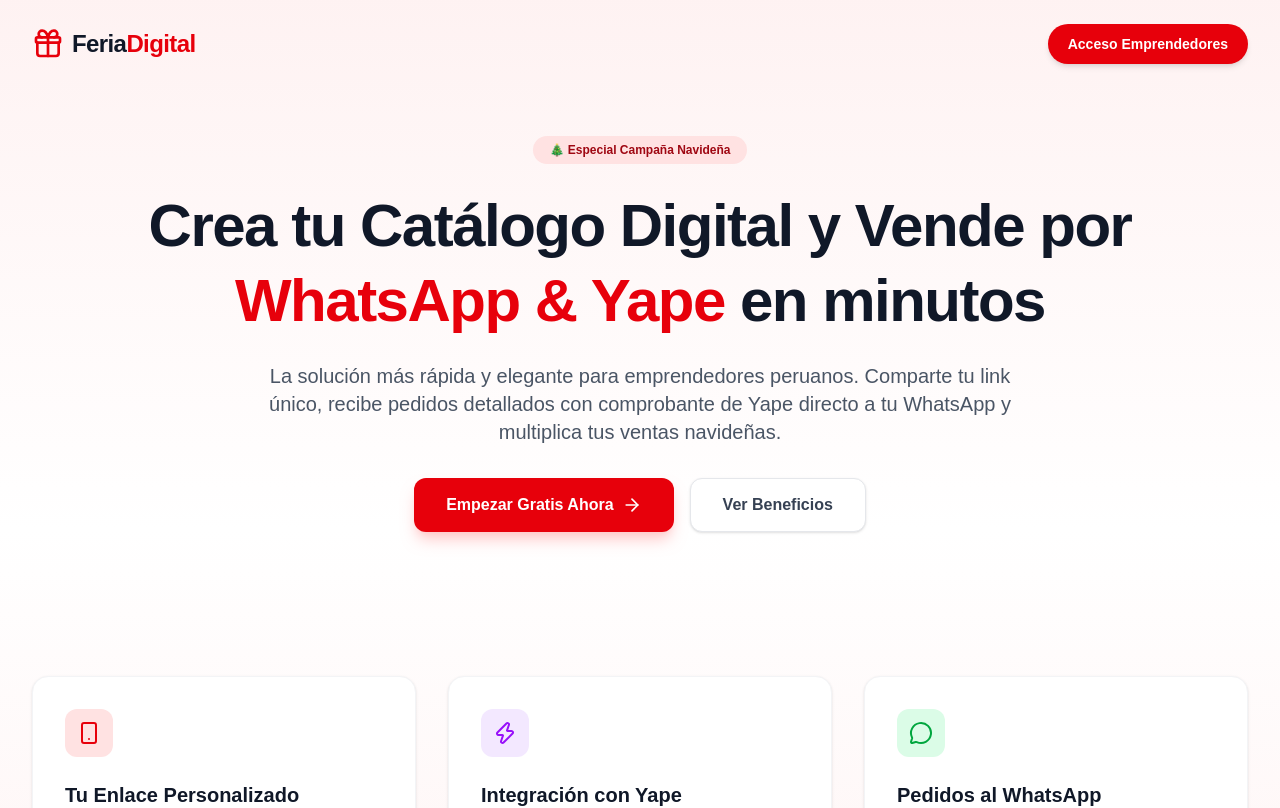
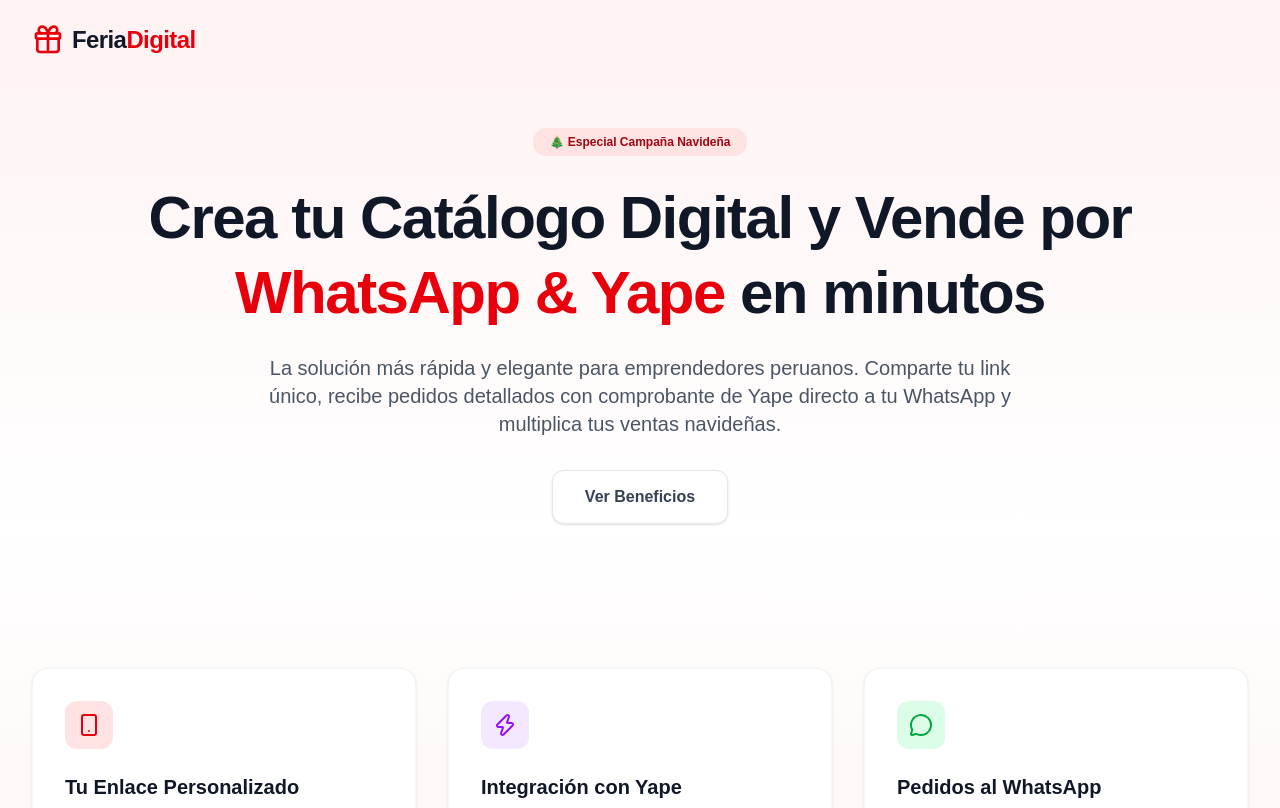
Before and after one commit to marlon5445/feria-digital, a Next.js app: page / in a window 1280 px wide. Shown: the top 808 px of the page. Built offline with nearby package versions, Linux system fonts and the light colour scheme.

Commit message:
cambios landing

```diff
--- a/app/page.tsx
+++ b/app/page.tsx
@@ -1,5 +1,4 @@
-import Link from 'next/link';
-import { Zap, MessageCircle, Smartphone, ArrowRight, Gift } from 'lucide-react';
+import { Zap, MessageCircle, Smartphone, Gift } from 'lucide-react';
 
 export default function HomePage() {
   return (
@@ -12,12 +11,6 @@
             Feria<span className="text-red-600">Digital</span>
           </span>
         </div>
-        <Link
-          href="/login"
-          className="inline-flex items-center px-5 py-2.5 rounded-full text-sm font-semibold text-white bg-red-600 hover:bg-red-700 shadow-md transition"
-        >
-          Acceso Emprendedores
-        </Link>
       </header>
 
       {/* Hero Section */}
@@ -32,14 +25,7 @@
         <p className="mt-6 text-lg sm:text-xl text-gray-600 max-w-3xl mx-auto">
           La solución más rápida y elegante para emprendedores peruanos. Comparte tu link único, recibe pedidos detallados con comprobante de Yape directo a tu WhatsApp y multiplica tus ventas navideñas.
         </p>
-        <div className="mt-8 flex flex-col sm:flex-row gap-4 justify-center">
-          <Link
-            href="/login"
-            className="inline-flex items-center justify-center px-8 py-3.5 text-base font-bold rounded-xl text-white bg-red-600 hover:bg-red-700 shadow-lg shadow-red-200 transition"
-          >
-            Empezar Gratis Ahora
-            <ArrowRight className="ml-2 w-5 h-5" />
-          </Link>
+        <div className="mt-8 flex justify-center">
           <a
             href="#beneficios"
             className="inline-flex items-center justify-center px-8 py-3.5 text-base font-semibold rounded-xl text-gray-700 bg-white border border-gray-200 hover:bg-gray-50 shadow-sm transition"
```
